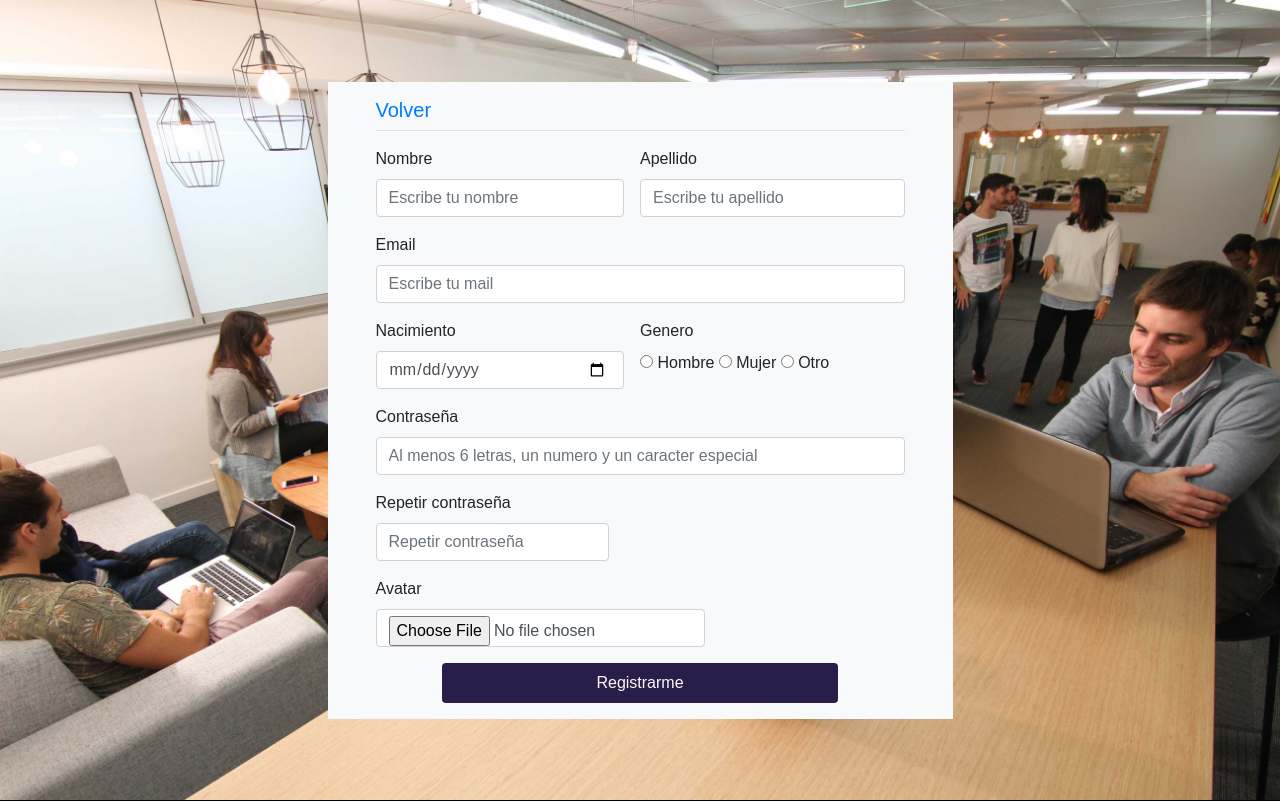
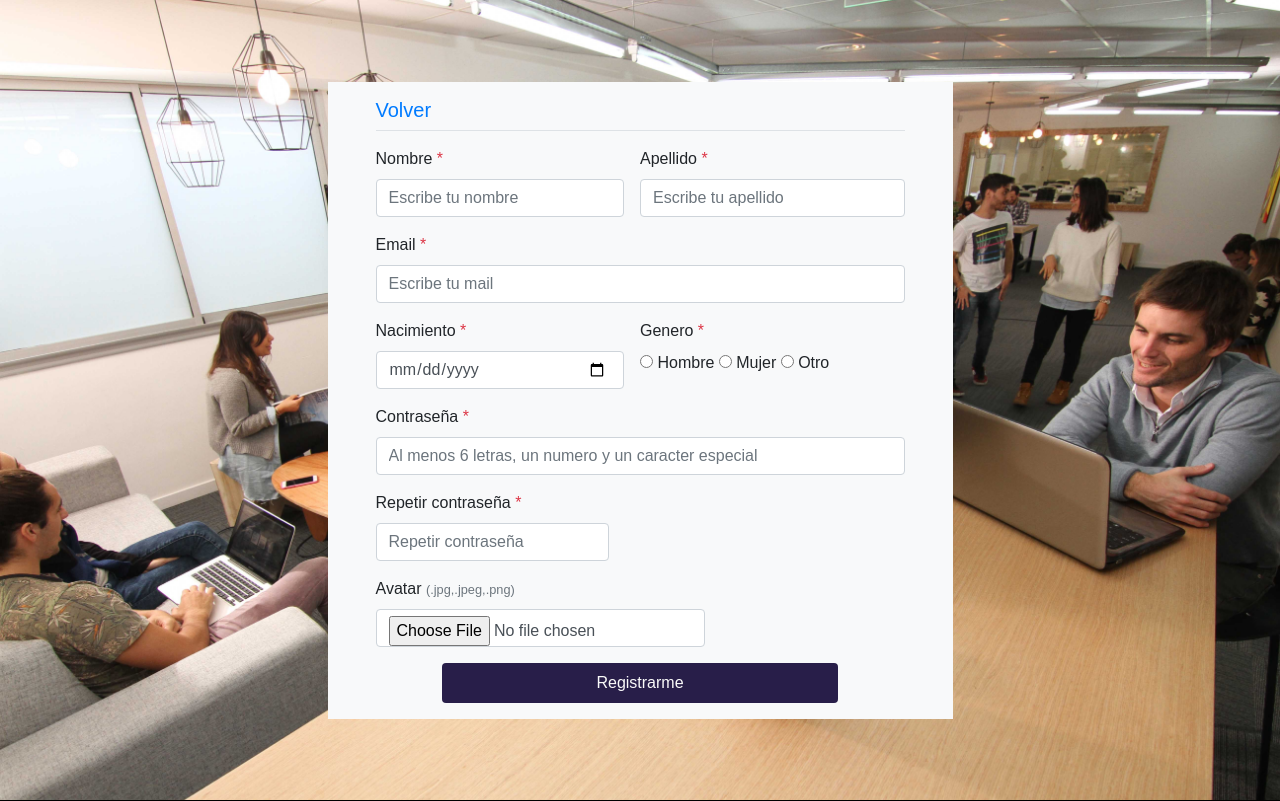
Before and after one commit to AquilanteJP/Proyecto-Integrador-DH, a PHP site: page /registro.php in a window 1280 px wide. Shown: the top 801 px of the page. Run offline with PHP 8.4, Linux system fonts and the light colour scheme.

Commit message:
Cambio a registro, emprolijamiento, incorporacion avatar en proceso

```diff
--- a/Proyecto/controladores/functions.php
+++ b/Proyecto/controladores/functions.php
@@ -35,7 +35,7 @@ function validar($datos,$imagen){ //Los datos estan en el array $_POST, la image
         $errores["avatar"] = "Debe subir una foto (formato .jpg, .jpeg, o .png).";
     }
     elseif ($ext != "png" && $ext != "jpg" && $ext != "jpeg") {
-      echo "La foto debe ser de formato .jpg, .jpeg, o .png.";
+        $errores["avatar"] = "La foto debe ser de formato .jpg, .jpeg, o .png.";
     }
 
     return $errores;
--- a/Proyecto/profile.php
+++ b/Proyecto/profile.php
@@ -41,7 +41,7 @@ session_start();
       </header>
       <div class="container-fluid row -contenido">
         <div class="border border-primary rounded col-12 col-md-3 mt-5 mb-lg-3 shadow -profile">
-          <img src="img/profilepic.jpg" alt="fotoperfil" class="-profilePic">
+          <img src="<?="profilePics/".$nombreArchivo?>" alt="fotoperfil" class="-profilePic">
           <h2 class="text-center font-weight-bold -nombre "><?=$_SESSION['userName'];?></h2>
           <hr>
           <ul>
--- a/Proyecto/registro.php
+++ b/Proyecto/registro.php
@@ -39,27 +39,27 @@ if($_POST && $_FILES){
               </ul>
       <?php endif;?>
       <div class="form-group w-50 pr-3">
-        <label for="firstName">Nombre</label>
+        <label for="firstName">Nombre <span class="text-danger">*</span></label>
         <input type="text" value="<?=isset($errores['firstName'])? "":old('firstName') ;?>" class="form-control" name="firstName" id="firstName" placeholder="Escribe tu nombre">
       </div>
 
       <div class="form-group w-50">
-        <label for="lastName">Apellido</label>
+        <label for="lastName">Apellido <span class="text-danger">*</span></label>
         <input type="text" value="<?=isset($errores['lastName'])? "":old('lastName') ;?>"  class="form-control" name="lastName" id="lastName" placeholder="Escribe tu apellido">
       </div>
 
       <div class="form-group w-100">
-        <label for="email">Email</label>
+        <label for="email">Email <span class="text-danger">*</span></label>
         <input type="email" value="<?=isset($errores['email'])? "":old('email') ;?>"  class="form-control" name="email" id="email" placeholder="Escribe tu mail">
       </div>
 
       <div class="form-group w-50 pr-3">
-        <label for="bornIn">Nacimiento</label>
+        <label for="bornIn">Nacimiento <span class="text-danger">*</span></label>
         <input type="date" class="form-control pr-3" name="bornIn">
       </div>
 
       <div class="form-group w-50">
-        <label for="gender">Genero</label>
+        <label for="gender">Genero <span class="text-danger">*</span></label>
         <br>
         <input type="radio" name="gender" value="male"> Hombre
         <input type="radio" name="gender" value="female"> Mujer
@@ -67,17 +67,17 @@ if($_POST && $_FILES){
       </div>
 
       <div class="form-group w-100">
-        <label for="password">Contraseña</label>
+        <label for="password">Contraseña <span class="text-danger">*</span></label>
         <input required type="password" class="form-control" name="password" id="password" placeholder="Al menos 6 letras, un numero y un caracter especial">
       </div>
 
       <div class="form-group">
-        <label for="password">Repetir contraseña</label>
+        <label for="password">Repetir contraseña <span class="text-danger">*</span></label>
         <input required name="passwordRepeat" type="password" value= ""class="form-control" name="passwordRepeat" id="passwordRepeat" placeholder="Repetir contraseña">
       </div>
 
       <div class="form-group">
-        <label for="avatar">Avatar</label>
+        <label for="avatar">Avatar <small class="text-muted">(.jpg,.jpeg,.png)</small></label>
         <input name="avatar" type="file" value= ""class="form-control" id="avatar">
       </div>
 
```
